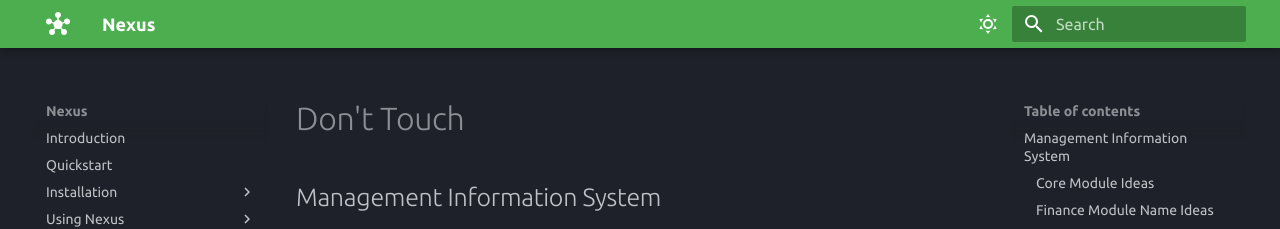
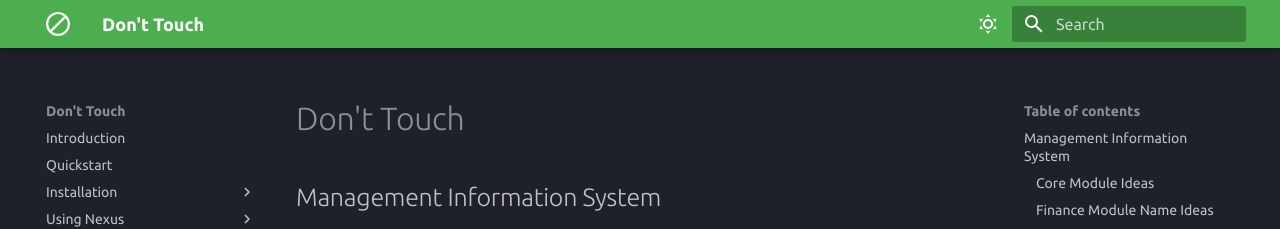
Before and after one commit to nathanmcguire/Nexus, an MkDocs documentation site: the page built from docs/README.md, in a window 1280 px wide. Shown: the top 229 px of the page. Built offline with MkDocs 1.6.1 and Material for MkDocs 9.7.7, drawn with Linux system fonts in a browser that asks for light colours.

Commit message:
Update mkdocs.yml

```diff
--- a/mkdocs.yml
+++ b/mkdocs.yml
@@ -1,103 +1,96 @@
-site_name: Nexus
-tagline: "Management Information System"
+copyright: Copyright &copy; 2025 Nathan McGuire
+extra:
+  hide:
+  - powered_by
+  social:
+  - icon: fontawesome/brands/youtube
+    link: https://youtube.com/@james-willett
+  - icon: fontawesome/brands/linkedin
+    link: https://linkedin.com/in/willettjames
+  tagline: Management Information System
+extra_css:
+- assets/custom.css
+markdown_extensions:
+- attr_list
+# Removed pymdownx.emoji extension due to configuration error
+- pymdownx.highlight:
+    anchor_linenums: true
+    line_spans: __span
+    pygments_lang_class: true
+- pymdownx.inlinehilite
+- pymdownx.snippets
+- pymdownx.superfences:
+    custom_fences:
+    - class: mermaid
+      format: null
+      name: mermaid
+- pymdownx.tabbed:
+    alternate_style: true
+- admonition
+- pymdownx.details
+nav:
+- Introduction: introduction.md
+- Quickstart: quickstart.md
+- Installation:
+  - Architecture: installation/architecture.md
+  - Installation Methods: installation/installation_methods.md
+  - Kubernetes: installation/kubernetes.md
+  - PyPI: installation/pypi.md
+  - Docker Compose: installation/docker_compose.md
+  - Upgrading: installation/upgrading.md
+  - Docker Builds: installation/docker_builds.md
+- Using Nexus:
+  - README: using_nexus/README.md
+- Configuration:
+  - Configuring: configuration/configuring_nexus.md
+- Contributing:
+  - Darwin: contributing/darwin.md
+  - FastAPI: contributing/fastapi.md
+  - React: contributing/react.md
+  - README: contributing/README.md
+- Security:
+  - Security Configurations: security/security_configurations.md
+  - CVEs Fixed by Release: security/cves_fixed_by_release.md
+- FAQ: faq.md
+- Models:
+  - Users: models/users.md
+  - Requests: models/requests.md
+- API: api.md
+plugins:
+- search
+- plantuml:
+    cache:
+      backend: disabled
+    interaction:
+      enabled: true
+    puml_url: https://www.plantuml.com/plantuml/
+    theme:
+      dark: material/red-dark
+      light: material/red-light
+- swagger-ui-tag
+site_name: Don't Touch
 site_url: https://docs.nexus.ncm.me
+tagline: Management Information System
 theme:
+  favicon: assets/favicon.ico
+  features:
+  - navigation.footer
+  font:
+    code: Ubuntu Mono
+    text: Ubuntu
+  icon:
+    logo: octicons/circle-slash-16
   name: material
-  #name: readthedocs
-  #custom_dir: docs/assets/custom_theme
-  font:
-    text: Ubuntu
-    code: Ubuntu Mono
-  icon:
-    logo: material/hub
-  #logo: assets/logo.png
-  favicon: assets/favicon.ico
   palette:
-    # Dark Mode
-    - scheme: slate
-      toggle:
-        icon: material/weather-sunny
-        name: Dark mode
-      primary: green
-      accent: deep purple
-
-    # Light Mode
-    - scheme: default
-      toggle:
-        icon: material/weather-night
-        name: Light mode
-      primary: blue
-      accent: deep orange
-  features:
-    - navigation.footer
-markdown_extensions:
-  - attr_list
-  - pymdownx.emoji:
-      emoji_index: !!python/name:material.extensions.emoji.twemoji
-      emoji_generator: !!python/name:material.extensions.emoji.to_svg
-  - pymdownx.highlight:
-      anchor_linenums: true
-      line_spans: __span
-      pygments_lang_class: true
-  - pymdownx.inlinehilite
-  - pymdownx.snippets
-  - pymdownx.superfences:
-      custom_fences:
-        - name: mermaid
-          class: mermaid
-          format: !!python/name:pymdownx.superfences.fence_code_format
-  - pymdownx.tabbed:
-      alternate_style: true
-  - admonition
-  - pymdownx.details
-extra:
-  social:
-    - icon: fontawesome/brands/youtube
-      link: https://youtube.com/@james-willett
-    - icon: fontawesome/brands/linkedin
-      link: https://linkedin.com/in/willettjames
-  hide: ["powered_by"]
-  tagline: "Management Information System"
-extra_css:
-  - assets/custom.css
-copyright: Copyright &copy; 2025 Nathan McGuire
-plugins:
-  - search
-  - plantuml:
-      puml_url: https://www.plantuml.com/plantuml/
-      theme:
-        light: material/red-light
-        dark: material/red-dark
-      interaction:
-        enabled: true
-      cache:
-        backend: disabled
-  - swagger-ui-tag
-nav:
-  - Introduction: introduction.md
-  - Quickstart: quickstart.md
-  - Installation:
-      - Architecture: installation/architecture.md
-      - Installation Methods: installation/installation_methods.md
-      - Kubernetes: installation/kubernetes.md
-      - PyPI: installation/pypi.md
-      - Docker Compose: installation/docker_compose.md
-      - Upgrading: installation/upgrading.md
-      - Docker Builds: installation/docker_builds.md
-  - Using Nexus:
-      - README: using_nexus/README.md
-  - Configuration:
-      - Configuring: configuration/configuring_nexus.md
-  - Contributing:
-      - Darwin: contributing/darwin.md
-      - FastAPI: contributing/fastapi.md
-      - React: contributing/react.md
-      - README: contributing/README.md
-  - Security:
-      - Security Configurations: security/security_configurations.md
-      - CVEs Fixed by Release: security/cves_fixed_by_release.md
-  - FAQ: faq.md
-  - Models:
-      - Users: models/users.md
-      - Requests: models/requests.md
-  - API: api.md
+  - accent: deep purple
+    primary: green
+    scheme: slate
+    toggle:
+      icon: material/weather-sunny
+      name: Dark mode
+  - accent: deep orange
+    primary: blue
+    scheme: default
+    toggle:
+      icon: material/weather-night
+      name: Light mode
```
